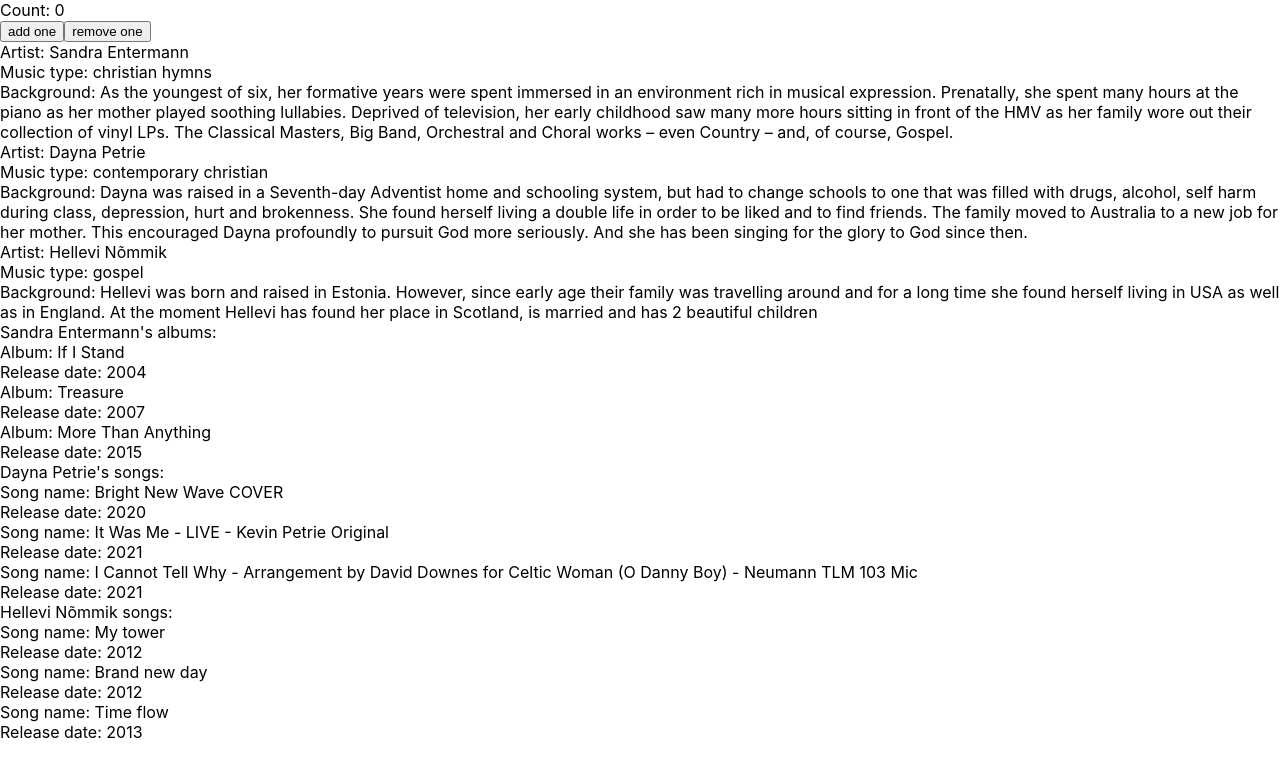
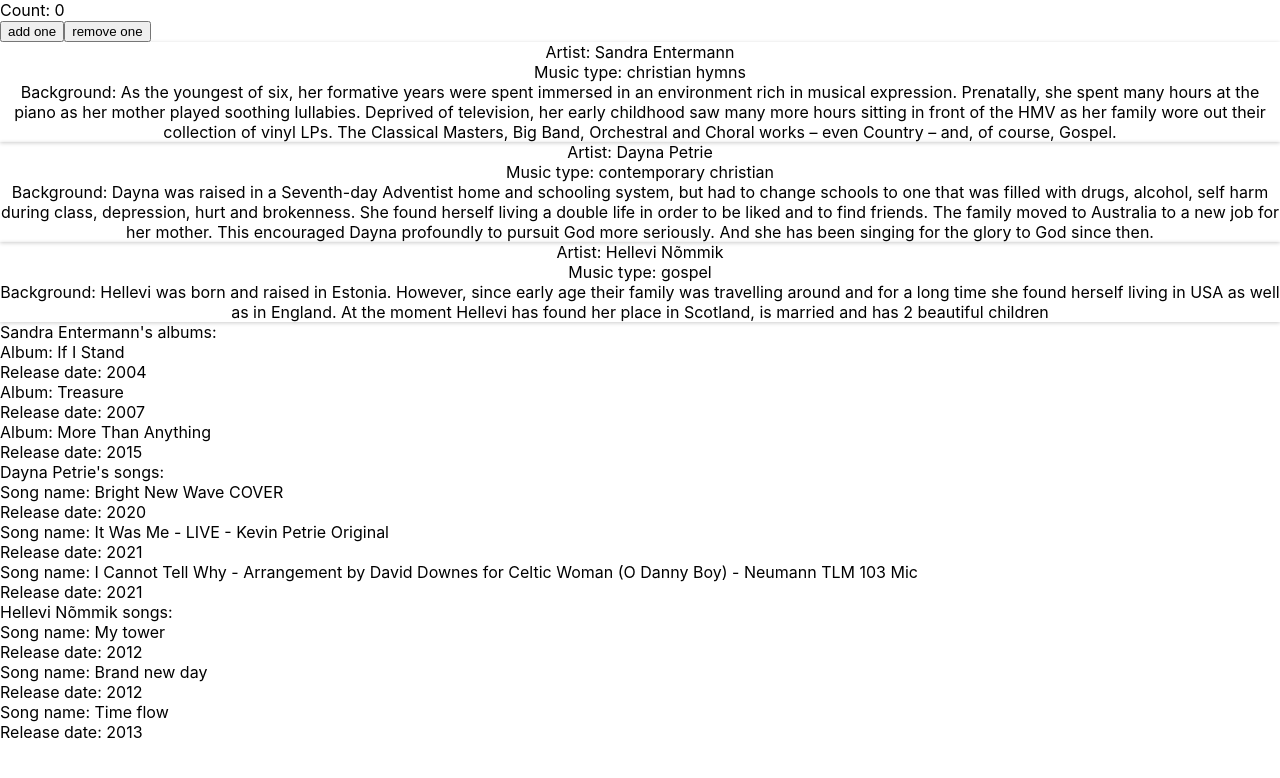
Before and after one commit to alicekres/musicians, a React (Create React App) app: page / in a window 1280 px wide. Shown: the top 778 px of the page. Built offline with nearby package versions, Linux system fonts and the light colour scheme.

Commit message:
add style to artists part

```diff
--- a/src/Artists.jsx
+++ b/src/Artists.jsx
@@ -1,4 +1,5 @@
 import React from 'react';
+import styles from './Artists.module.css';
 
 const Artists = () => {
     const artists = [
@@ -26,9 +27,15 @@ const Artists = () => {
         artists.map((artist) => {
             return (
                 <>
-                    <div>Artist: {artist.name}</div>
-                    <div>Music type: {artist.musicType}</div>
-                    <div>Background: {artist.background}</div>
+                    <div className={styles.artistCard}>
+                        <div className="artist">Artist: {artist.name}</div>
+                        <div className="music-type">
+                            Music type: {artist.musicType}
+                        </div>
+                        <div className="background">
+                            Background: {artist.background}
+                        </div>
+                    </div>
                 </>
             );
         })
--- /dev/null
+++ b/src/Artists.module.css
@@ -0,0 +1,6 @@
+.artistCard {
+    box-shadow: 0 1px 4px rgba(0, 0, 0, 0.2);
+    background-color: var(--color-grey-800);
+    text-align: center;
+    cursor: pointer;
+}
```
